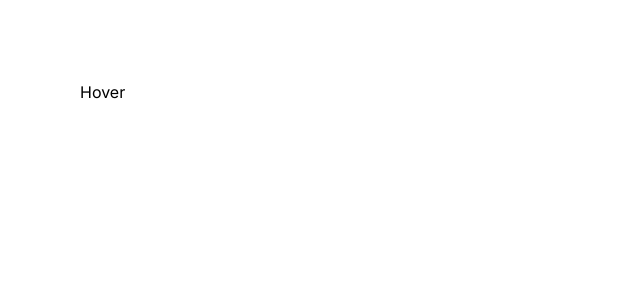
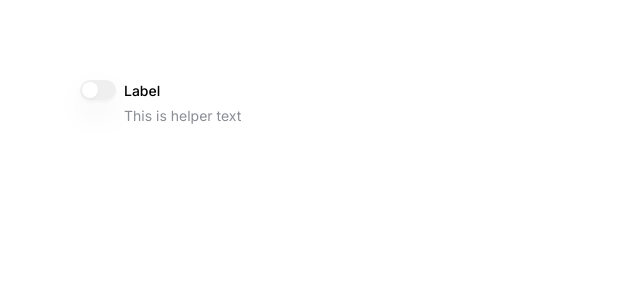
Before and after one commit to Hasnain-Shabbir/sparro-well, a Next.js app: page / in a window 1280 px wide. Shown: the top 300 px of the page, without its empty margins (0-640 px from the left). Built offline with nearby package versions, Linux system fonts and the light colour scheme; a web font is replaced by a local one.

Commit message:
feat(design-system): create Toggle button component

```diff
--- a/package.json
+++ b/package.json
@@ -14,6 +14,7 @@
     "@radix-ui/react-icons": "^1.3.0",
     "@radix-ui/react-label": "^2.1.0",
     "@radix-ui/react-slot": "^1.1.0",
+    "@radix-ui/react-switch": "^1.1.0",
     "@radix-ui/react-tooltip": "^1.1.2",
     "class-variance-authority": "^0.7.0",
     "clsx": "^2.1.1",
--- a/src/app/page.tsx
+++ b/src/app/page.tsx
@@ -1,28 +1,12 @@
 'use client';
-import {
-  Tooltip,
-  TooltipContent,
-  TooltipProvider,
-  TooltipTrigger,
-} from '@/components/ui/tooltip';
-import { TooltipArrow } from '@radix-ui/react-tooltip';
+import { Toggle } from '@/components';
+import React from 'react';
 
 export default function Home() {
   return (
     <>
       <div className="p-20">
-        <TooltipProvider delayDuration={0}>
-          <Tooltip>
-            <TooltipTrigger>Hover</TooltipTrigger>
-            <TooltipContent side="left">
-              <p>
-                Add to library Lorem, ipsum dolor sit amet consectetur
-                adipisicing elit.
-              </p>
-              <TooltipArrow className="h-2.5 w-5" />
-            </TooltipContent>
-          </Tooltip>
-        </TooltipProvider>
+        <Toggle label="Label" id="label" subTitle="This is helper text" />
       </div>
     </>
   );
--- /dev/null
+++ b/src/components/custom/Toggle/Toggle.tsx
@@ -0,0 +1,39 @@
+import React from 'react';
+import { Label } from '@/components/ui/label';
+import { Switch } from '@/components/ui/switch';
+
+interface ToggleProps extends React.ComponentPropsWithoutRef<typeof Switch> {
+  id: string;
+  label: string;
+  subTitle?: string;
+}
+
+const Toggle = React.forwardRef<HTMLButtonElement, ToggleProps>(
+  ({ id, label, subTitle }, ref) => {
+    const labelElement = (
+      <Label htmlFor={id} size="md">
+        {label}
+      </Label>
+    );
+
+    return (
+      <div className="flex gap-2">
+        <Switch id={id} ref={ref} />
+        {subTitle ? (
+          <div className="flex flex-col gap-1">
+            {labelElement}
+            {subTitle && (
+              <span className="text-sm text-neutral-600">{subTitle}</span>
+            )}
+          </div>
+        ) : (
+          labelElement
+        )}
+      </div>
+    );
+  },
+);
+
+Toggle.displayName = 'Toggle';
+
+export default Toggle;
--- a/src/components/index.ts
+++ b/src/components/index.ts
@@ -1 +1,2 @@
 export { default as TextField } from './custom/TextField';
+export { default as Toggle } from './custom/Toggle/Toggle';
--- /dev/null
+++ b/src/components/ui/switch.tsx
@@ -0,0 +1,28 @@
+'use client';
+import React from 'react';
+import * as SwitchPrimitives from '@radix-ui/react-switch';
+
+import { cn } from '@/lib/utils';
+
+const Switch = React.forwardRef<
+  React.ElementRef<typeof SwitchPrimitives.Root>,
+  React.ComponentPropsWithoutRef<typeof SwitchPrimitives.Root>
+>(({ className, ...props }, ref) => (
+  <SwitchPrimitives.Root
+    className={cn(
+      'peer inline-flex h-5 w-9 shrink-0 cursor-pointer items-center rounded-full border-2 border-transparent shadow-sm transition-colors focus-visible:outline-none focus-visible:ring-2 focus-visible:ring-neutral-950 focus-visible:ring-offset-2 focus-visible:ring-offset-white disabled:cursor-not-allowed disabled:opacity-50 data-[state=checked]:bg-orange-500 data-[state=unchecked]:bg-neutral-100',
+      className,
+    )}
+    ref={ref}
+    {...props}
+  >
+    <SwitchPrimitives.Thumb
+      className={cn(
+        'pointer-events-none block h-4 w-4 rounded-full bg-white shadow-lg ring-0 transition-transform data-[state=checked]:translate-x-4 data-[state=unchecked]:translate-x-0',
+      )}
+    />
+  </SwitchPrimitives.Root>
+));
+Switch.displayName = SwitchPrimitives.Root.displayName;
+
+export { Switch };
```
Also changed, not shown: 1 other file (tests, documents, lock files or other folders).
